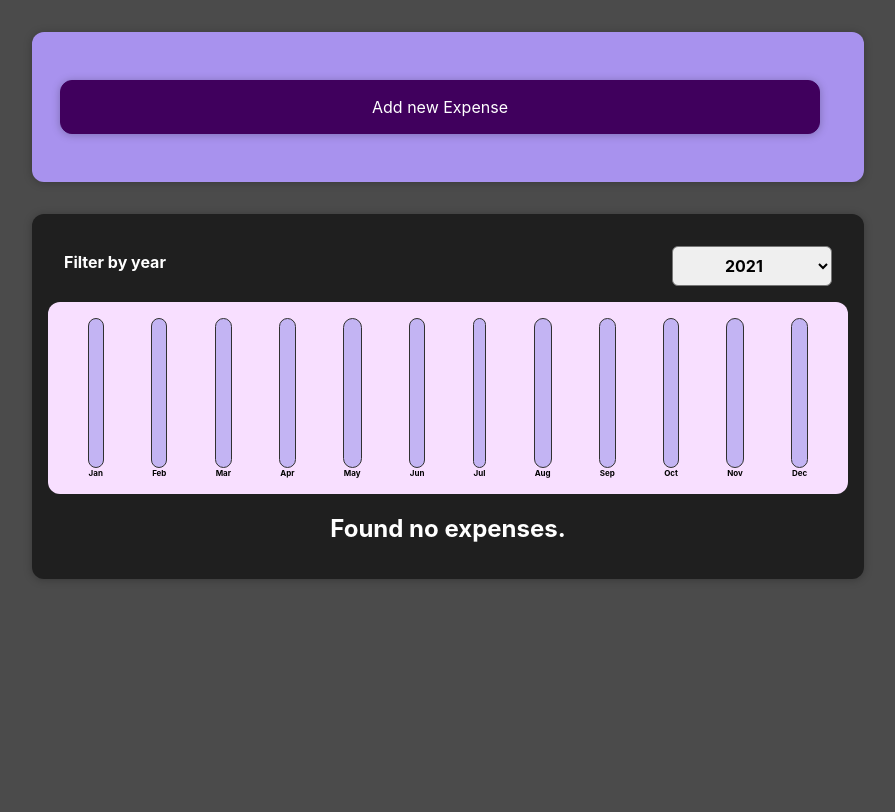
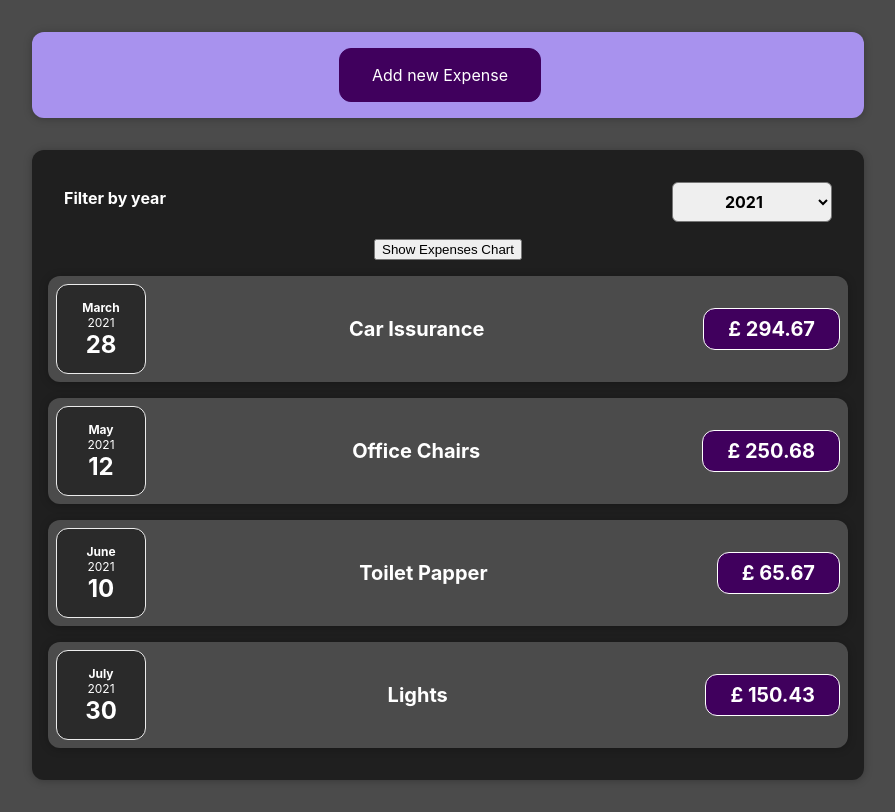
Before and after one commit to robinucar/expensesTracker, a React (Create React App) app: page / in a window 1280 px wide. Shown: the whole page, without its empty margins (192-1087 px from the left). Built offline with nearby package versions, Linux system fonts and the light colour scheme.

Commit message:
render chart if there is any expense, show or hide chart

```diff
--- a/src/App.js
+++ b/src/App.js
@@ -3,9 +3,34 @@ import './App.css';
 import NewExpense from './components/NewExpense/NewExpense';
 
 import Expenses from './components/Expenses/Expenses';
-
+const initialExpenses = [
+  {
+    id: 1,
+    title: 'Car Issurance',
+    amount: 294.67,
+    date: new Date(2021, 2, 28),
+  },
+  {
+    id: 2,
+    title: 'Office Chairs',
+    amount: 250.68,
+    date: new Date(2021, 4, 12),
+  },
+  {
+    id: 3,
+    title: 'Toilet Papper',
+    amount: 65.67,
+    date: new Date(2021, 5, 10),
+  },
+  {
+    id: 4,
+    title: 'Lights',
+    amount: 150.43,
+    date: new Date(2021, 6, 30),
+  },
+];
 const App = () => {
-  const [expenses, setExpenses] = useState([]);
+  const [expenses, setExpenses] = useState(initialExpenses);
 
   const saveExpenseHandler = (expense) => {
     setExpenses((prevExpenses) => {
--- a/src/components/Chart/Chart.js
+++ b/src/components/Chart/Chart.js
@@ -2,10 +2,11 @@ import React from 'react';
 import ChartBar from './ChartBar/ChartBar';
 import './Chart.css';
 
-const Chart = ({ dataPoints }) => {
+const Chart = ({ dataPoints, hideChart }) => {
   const dataPointValues = dataPoints.map((dataPoint) => dataPoint.value);
   const totalMaximum = Math.max(...dataPointValues);
   return (
+    <>
       <div className='chart'>
         {dataPoints.map((dataPoint) => (
           <ChartBar
@@ -16,6 +17,8 @@ const Chart = ({ dataPoints }) => {
           />
         ))}
       </div>
+      <button onClick={hideChart}>Hide Chart</button>
+    </>
   );
 };
 
--- a/src/components/Expenses/Expenses.js
+++ b/src/components/Expenses/Expenses.js
@@ -23,7 +23,10 @@ const Expenses = ({ data }) => {
         selected={filteredYear}
         onChangeFilter={filterExpenseHandler}
       />
-      <ExpensesChart expenses={filteredExpenses} />
+      {filteredExpenses.length > 0 && (
+        <ExpensesChart expenses={filteredExpenses} />
+      )}
+
       <ExpensesList data={filteredExpenses} />
     </Card>
   );
--- a/src/components/ExpensesChart/ExpensesChart.js
+++ b/src/components/ExpensesChart/ExpensesChart.js
@@ -1,7 +1,8 @@
-import React from 'react';
+import React, { useState } from 'react';
 import Chart from '../Chart/Chart';
 
 const ExpensesChart = ({ expenses }) => {
+  const [chartVisibility, setChartVisibility] = useState(false);
   const chartData = [
     { label: 'Jan', value: 0 },
     { label: 'Feb', value: 0 },
@@ -22,9 +23,20 @@ const ExpensesChart = ({ expenses }) => {
     chartData[expenseMonth].value += expense.amount;
   }
 
+  const showChartHandler = () => {
+    setChartVisibility(true);
+  };
+  const hideChartHandler = () => {
+    setChartVisibility(false);
+  };
   return (
     <div>
-      <Chart dataPoints={chartData} />
+      {!chartVisibility && (
+        <button onClick={showChartHandler}>Show Expenses Chart</button>
+      )}
+      {chartVisibility && (
+        <Chart dataPoints={chartData} hideChart={hideChartHandler} />
+      )}
     </div>
   );
 };
--- a/src/components/ExpensesItem/ExpensesItem.js
+++ b/src/components/ExpensesItem/ExpensesItem.js
@@ -1,4 +1,4 @@
-import React, { useState } from 'react';
+import React from 'react';
 import Card from '../Card/Card';
 import ExpensesDate from '../ExpensesDate/ExpensesDate';
 import './ExpenseItem.css';
--- a/src/components/NewExpense/NewExpense.js
+++ b/src/components/NewExpense/NewExpense.js
@@ -24,9 +24,7 @@ const NewExpense = ({ onAddExpenseHandler }) => {
   return (
     <div className='new-expense'>
       {!isEditing && (
-        <button className='new-expense button' onClick={startEditingHandler}>
-          Add new Expense
-        </button>
+        <button onClick={startEditingHandler}>Add new Expense</button>
       )}
       {isEditing && (
         <ExpenseForm
```
Lines whose indentation alone changed are shown as unchanged.
